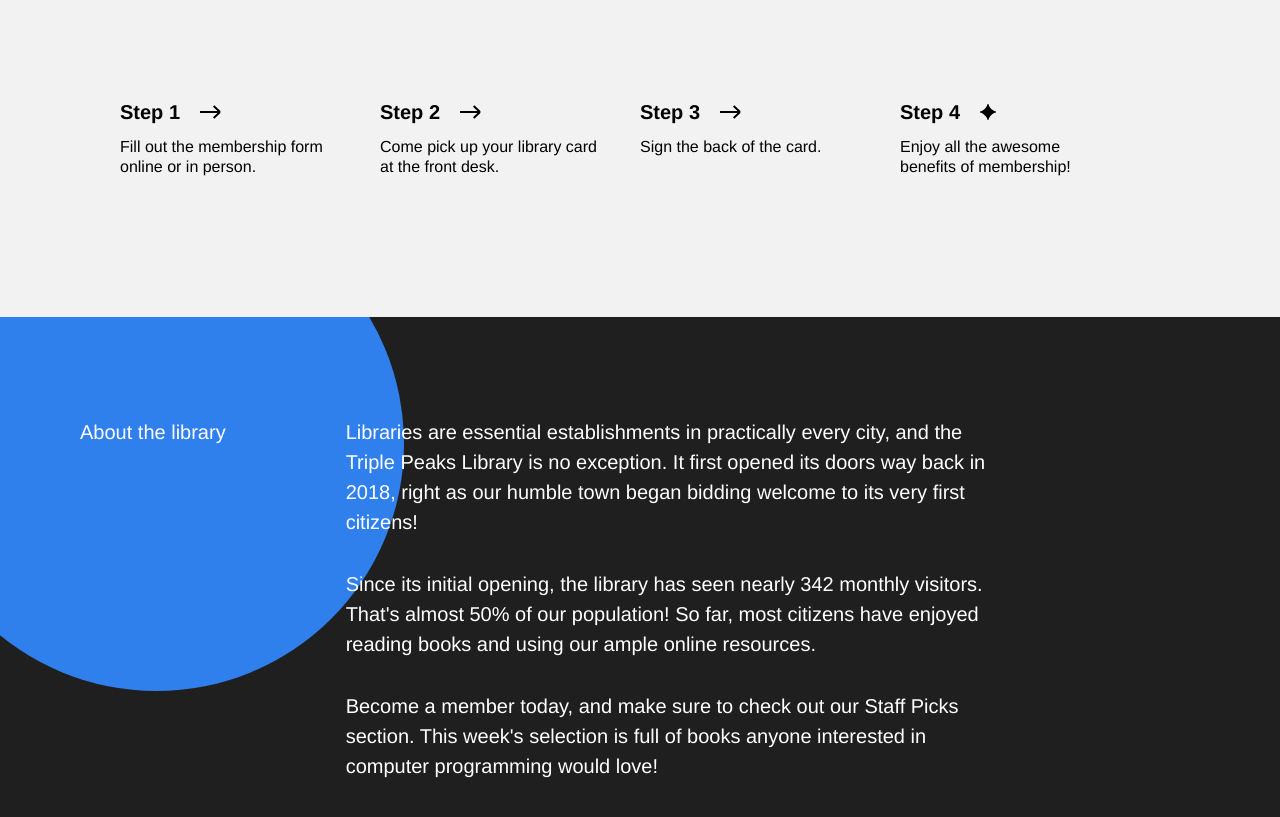
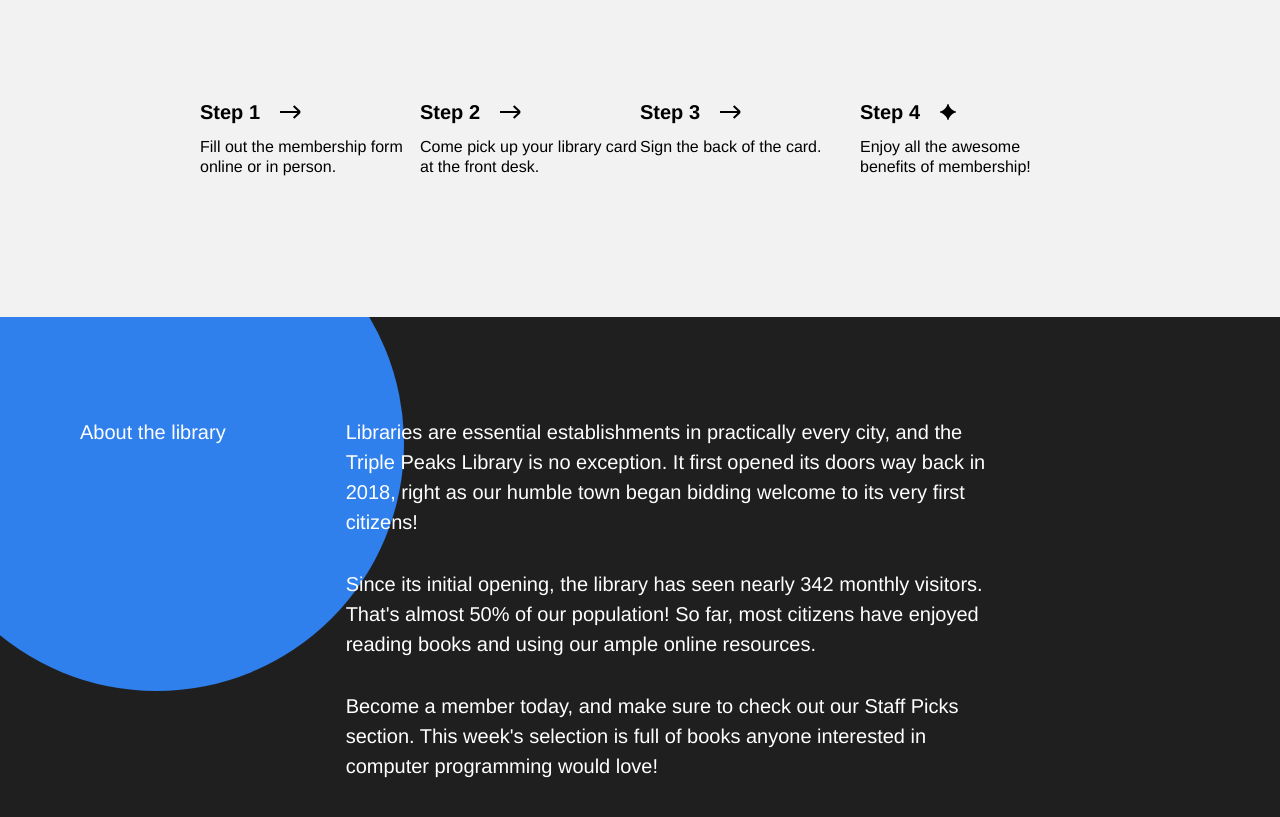
Before and after one commit to parkthiti/se_project_library, a plain HTML site: page index.html in a window 1280 px wide. Shown: the part 3125-3942 px from the top of the page. Drawn offline with Linux system fonts and the light colour scheme.

Commit message:
edit css line332

```diff
--- a/styles/style.css
+++ b/styles/style.css
@@ -329,7 +329,11 @@
 
 .step {
   flex-basis: 220px;
-  padding-right: 40px;
+  gap: 40px;
+}
+
+.step:last-child {
+  flex-basis: 220px;
 }
 
 .step__title {
```
